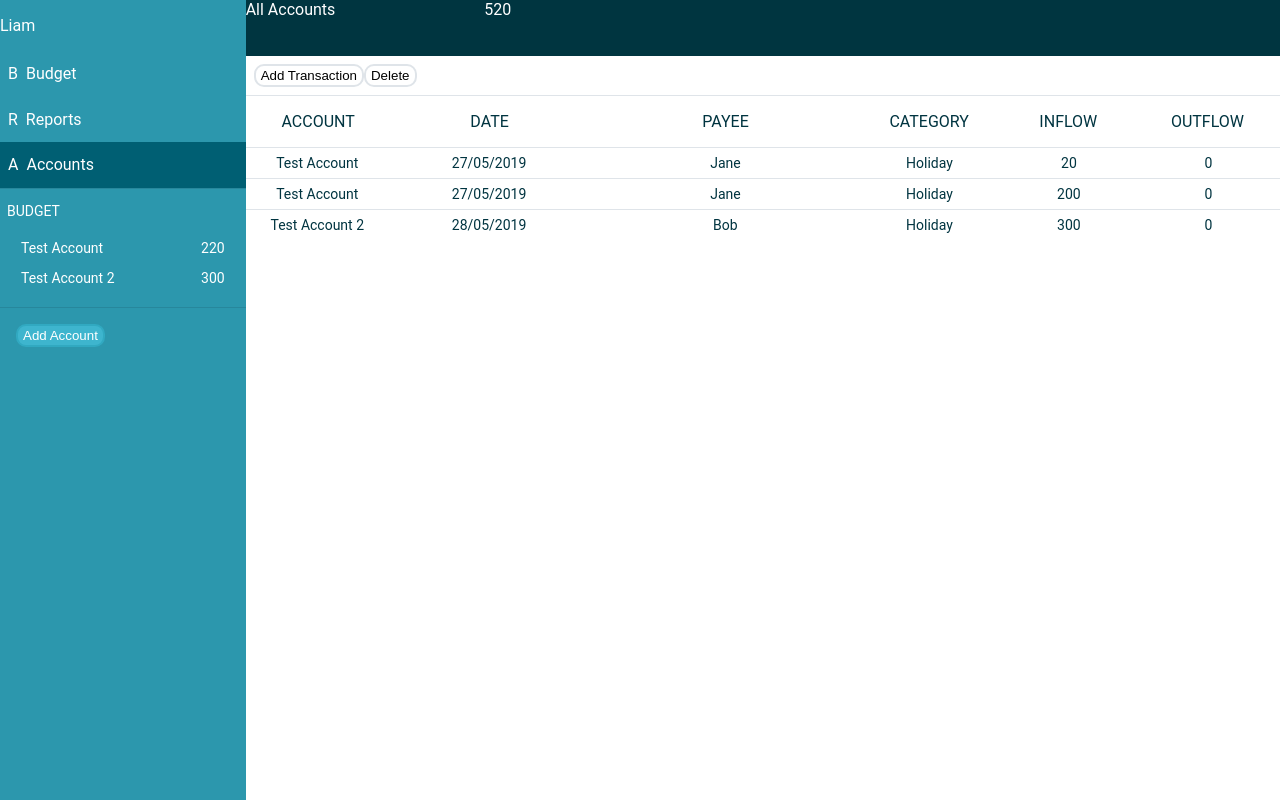
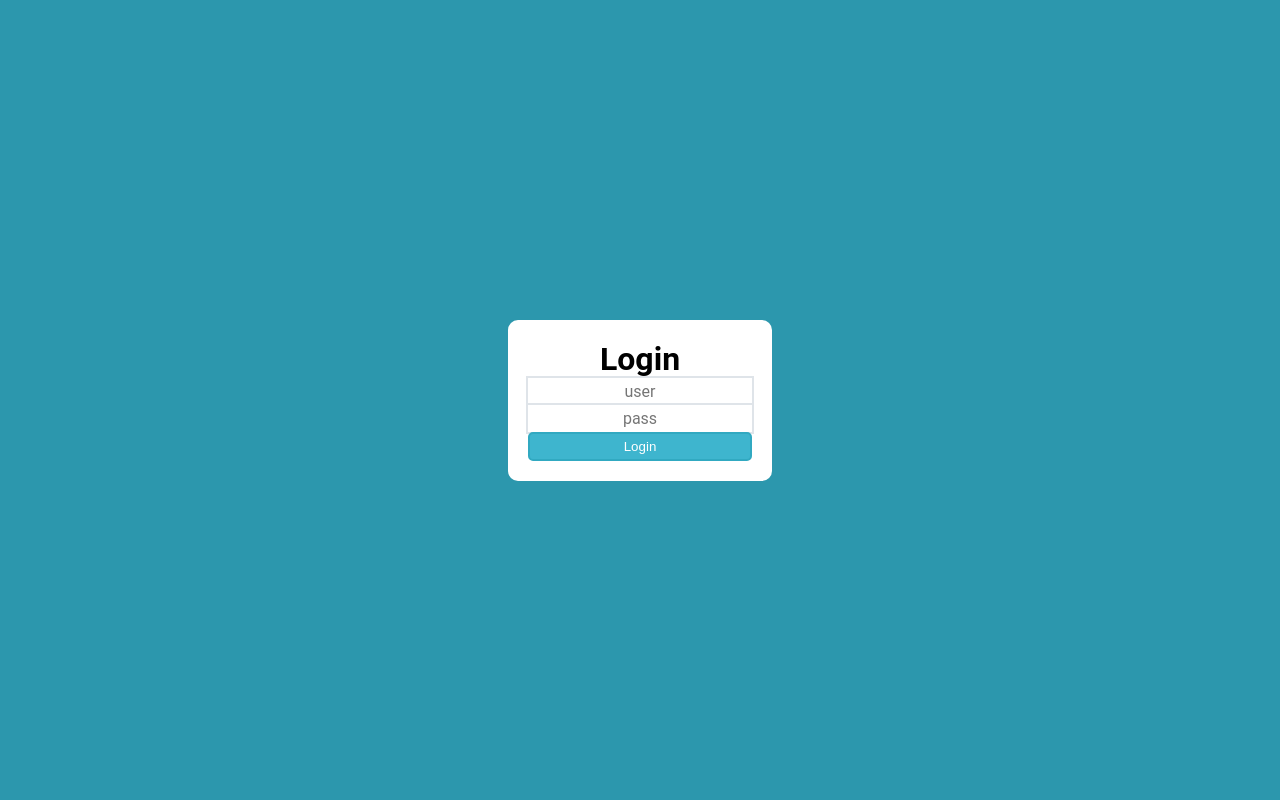
Before and after one commit to liamgbs/not-ynab, a React (Create React App) app in the folder frontend/: page / in a window 1280 px wide. Built offline with nearby package versions, Linux system fonts and the light colour scheme; what aws-amplify would draw is missing.

Commit message:
prototyped login screen and auth logic

```diff
--- a/frontend/src/views/Index/index.tsx
+++ b/frontend/src/views/Index/index.tsx
@@ -3,14 +3,29 @@ import React from 'react'
 import './index.scss';
 import Sidebar from '../Sidebar';
 import Main from '../Main';
+import { connect } from 'react-redux';
+import { RootState } from '../../reducers';
+import Login from '../Login';
 
-const Index: React.FC<{}> = () => {
+interface Props extends ReturnType<typeof mapStateToProps> {}
+
+const Index: React.FC<Props> = ({ authed }) => {
 	return (
 		<div id="index">
-		  <Sidebar />
-		  <Main />
+			{authed ? (
+				<>
+					<Sidebar />
+					<Main />
+				</>
+			) : <Login />}
 		</div>
-	  )
+	)
 }
 
-export default Index;
+function mapStateToProps(state: RootState) {
+	return {
+		authed: state.user.authed,
+	}
+}
+
+export default connect(mapStateToProps)(Index);
--- /dev/null
+++ b/frontend/src/views/Login/index.tsx
@@ -0,0 +1,43 @@
+import './login.scss';
+import React, { useState } from 'react'
+import { connect } from 'react-redux';
+import { RootState } from '../../reducers';
+import Input from '../../components/Input';
+import { login } from '../../actions/user';
+import Button from '../../components/Button';
+
+interface Props extends ReturnType<typeof mapStateToProps> {
+    login(user: string, pass: string): void
+}
+
+const Login: React.FC<Props> = ({authError, ...actions}) => {
+    const [user, setUser] = useState<string>("")
+    const [pass, setPass] = useState<string>("")
+
+    const login = () => {
+        if (!(user && pass)) return;
+
+
+    }
+
+    return (
+        <div className="login">
+            <div className="login-form-wrapper">
+                <div className="login-form">
+                    <h1>Login</h1>
+                    <Input placeholder="user" name="user" onChange={event => setUser(event.target.value)} value={user} />
+                    <Input placeholder="pass" name="pass" onChange={event => setPass(event.target.value)} value={pass} />
+                    <Button filled onClick={() => actions.login(user, pass)}>Login</Button>
+                </div>
+            </div>
+        </div>
+    )
+}
+
+function mapStateToProps(state: RootState) {
+    return {
+        authError: state.user.authError
+    }
+}
+
+export default connect(mapStateToProps, {login})(Login)
--- /dev/null
+++ b/frontend/src/views/Login/login.scss
@@ -0,0 +1,27 @@
+@import '../../styles/constants.scss';
+
+.login {
+    width: 100vw;
+    height: 100vh;
+    background: $primary-colour;
+    display: flex;
+
+    &-form {
+        margin: auto;
+        display: flex;
+        flex-direction: column;
+        text-align: center;
+        padding: 20px;
+
+        h1 {
+            padding: 0;
+            margin: 0;
+        }
+        &-wrapper {
+            margin: auto;
+            display: flex;
+            border-radius: 10px;
+            background: #fff;
+        }
+    }
+}
--- a/frontend/src/views/Main/index.tsx
+++ b/frontend/src/views/Main/index.tsx
@@ -9,11 +9,11 @@ import Accounts from '../Accounts';
 
 interface Props extends ReturnType<typeof mapStateToProps> {}
 
-const Main: React.FC<Props> = (props) => {
+const Main: React.FC<Props> = ({view}) => {
 	return (
 		<div className="main">
 			{(() => {
-				switch (props.view) {
+				switch (view) {
 					case AppView.Budget:
 						return <Budget />
 					case AppView.Accounts:
@@ -26,7 +26,7 @@ const Main: React.FC<Props> = (props) => {
 
 function mapStateToProps(state: RootState) {
 	return {
-		view: state.app.view
+		view: state.app.view,
 	}
 }
 
```
